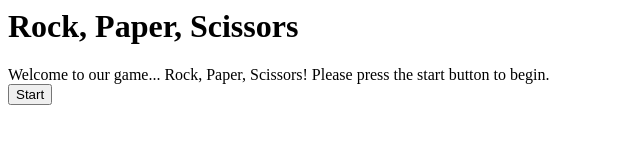
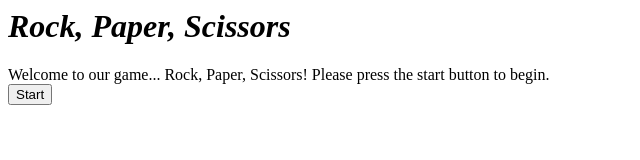
Before and after one commit to romit517/IT3049C002, a plain HTML site: page index.html in a window 1280 px wide. Shown: the whole page, without its empty margins (0-640 px from the left). Drawn offline with Linux system fonts and the light colour scheme.

Commit message:
italicized the header...

```diff
--- a/style.css
+++ b/style.css
@@ -1,3 +1,7 @@
 .hidden{
   display: none;
 }
+
+h1{
+  font-style: italic;
+}
```
